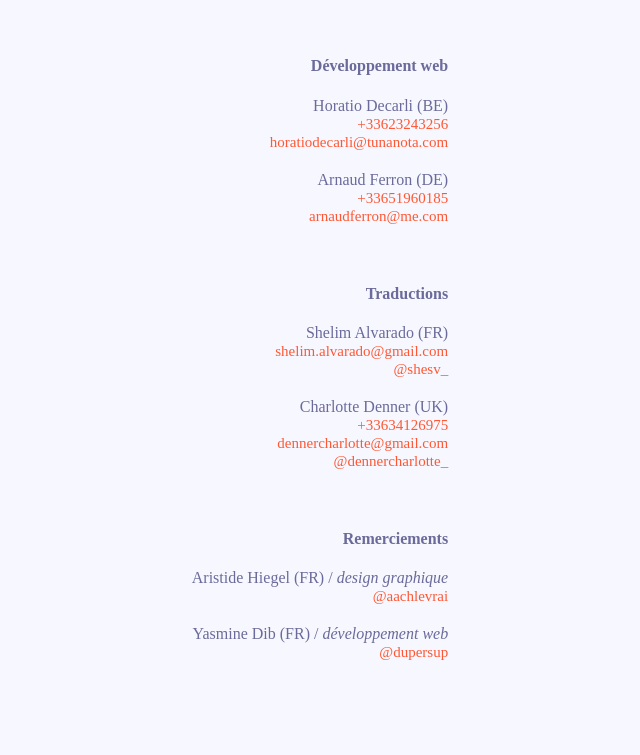
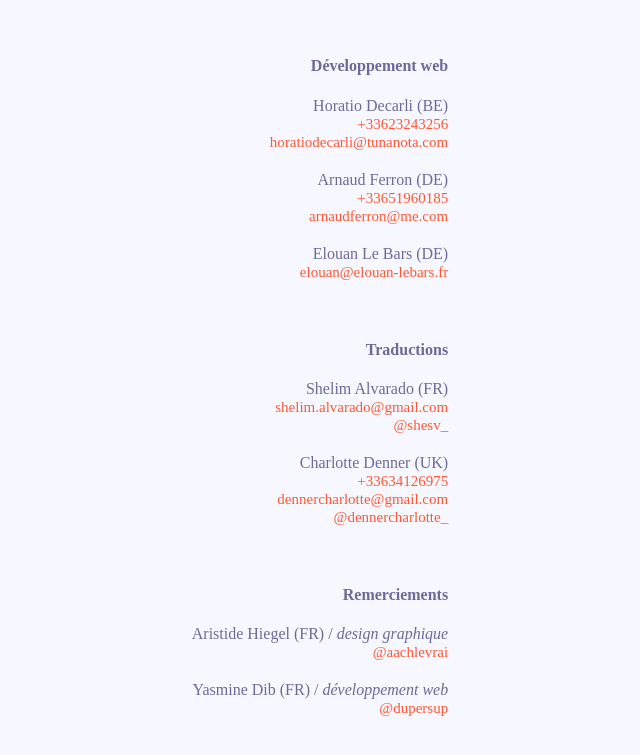
Before and after one commit to elouan-lb/lesnouvellesmetaphysiques, a website: page app/contributeurs.html in a window 1280 px wide. Shown: the part 1479-2234 px from the top of the page, without its empty margins (596-1236 px from the left). Drawn offline with nearby package versions, Linux system fonts and the light colour scheme; files that its build step writes are made by us from their sources.

Commit message:
[ADD] credits

```diff
--- a/app/contributeurs.html
+++ b/app/contributeurs.html
@@ -152,6 +152,11 @@
           <text class="contrib_contact" font style="color: #ff5733;">+33651960185</text> <br />
           <a class="contrib_contact" href="mailto:arnaudferron@me.com" target="_blank">arnaudferron@me.com</a>
         </div>
+
+        <div class="contrib">
+          Elouan Le Bars (DE) <br />
+          <a class="contrib_contact" href="mailto:elouan@elouan-lebars.fr" target="_blank">elouan@elouan-lebars.fr</a>
+        </div>
       </div>
 
       <div class="contributeurs-container">
```
